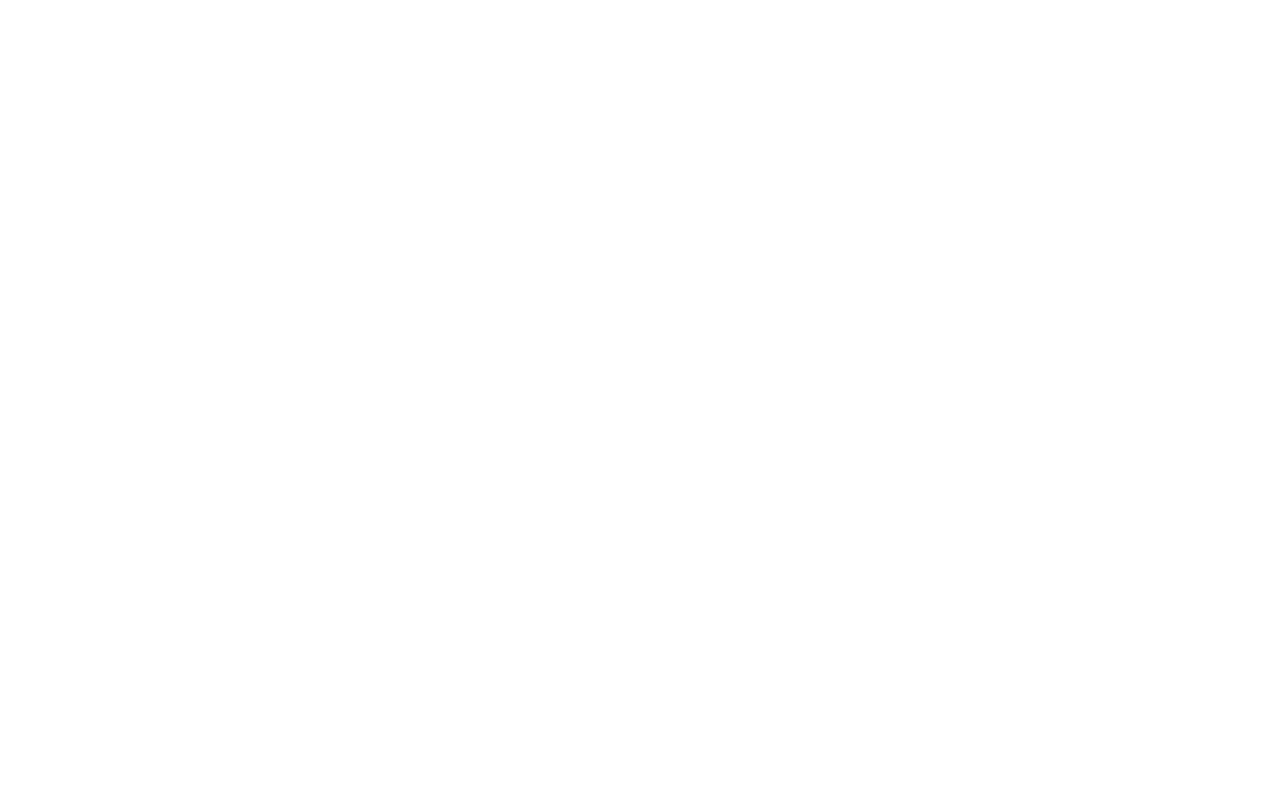
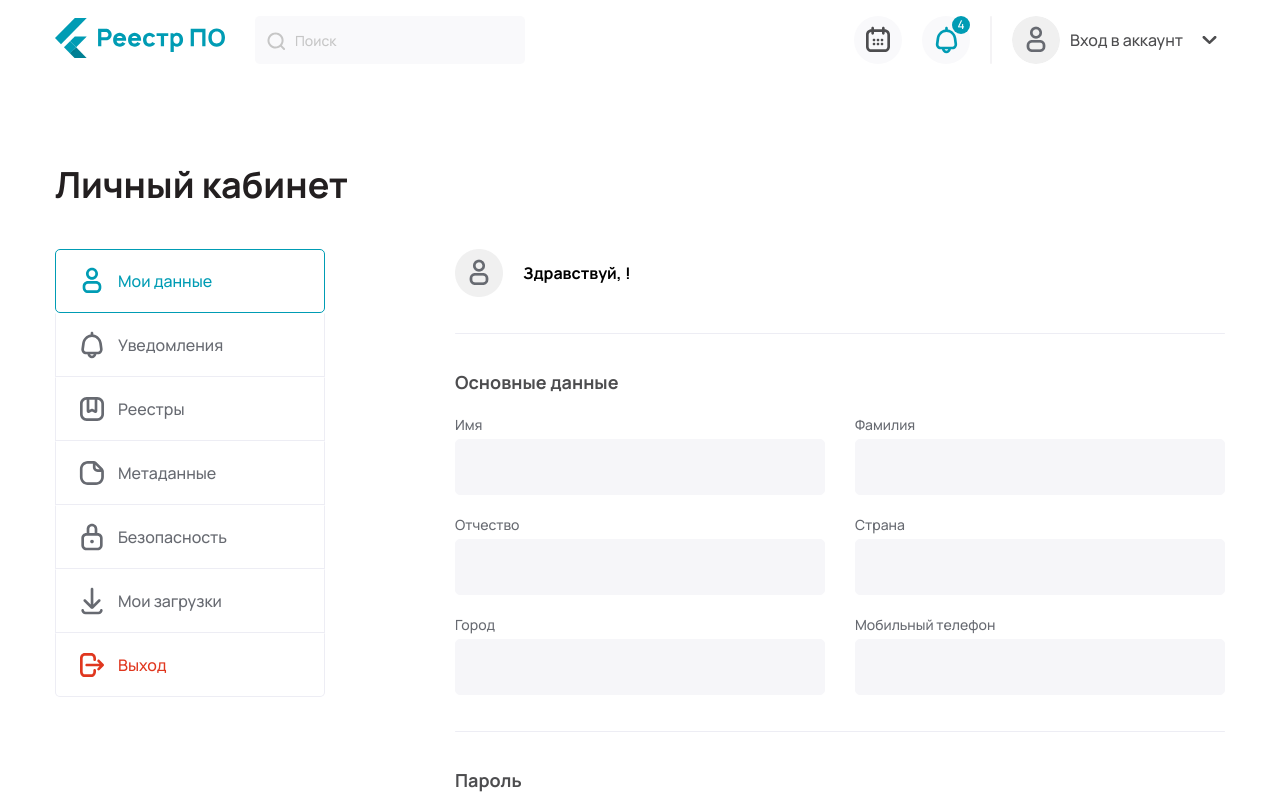
Before and after one commit to Dauhaliavets/registries-app, a React (Create React App) app in the folder registries-app/: page /profile in a window 1280 px wide. Before the commit this address had no page. Shown: the top 800 px of the page. Built offline with nearby package versions, Linux system fonts and the light colour scheme.

Commit message:
feat: add Profile, possibility change userData

```diff
--- a/registries-app/src/App.tsx
+++ b/registries-app/src/App.tsx
@@ -4,6 +4,7 @@
 import Authorization from './components/Authorization/Authorization';
 import Layout from './components/Layout/Layout';
 import HomePage from './components/HomePage/HomePage';
+import Profile from './components/Profile/Profile';
 
 function App() {
   return (
@@ -12,6 +13,7 @@
         <Route path='/' element={<Layout />}>
           <Route index element={<HomePage />} />
           <Route path='auth' element={<Authorization />} />
+          <Route path='profile' element={<Profile />} />
         </Route>
       </Routes>
     </div>
--- /dev/null
+++ b/registries-app/src/components/Profile/Profile.css
@@ -0,0 +1,146 @@
+.profile__container {
+  padding: 80px 0px;
+}
+.profile__title {
+  margin-bottom: 40px;
+}
+
+.profile__body {
+  display: flex;
+  justify-content: space-between;
+  gap: 130px;
+}
+.nav__list {
+  list-style: none;
+  display: flex;
+  flex-direction: column;
+}
+.nav__list-item {
+  padding: 20px 20px 20px 62px;
+  color: #676a71;
+  min-width: 270px;
+  border-width: 1px;
+  border-style: solid;
+  border-color: #ededf4;
+  border-top-color: transparent;
+}
+.nav__list-item:last-child {
+  border-bottom-left-radius: 5px;
+  border-bottom-right-radius: 5px;
+}
+.item-active {
+  color: #009cb4;
+  border: 1px solid #009cb4;
+  border-radius: 5px;
+}
+.nav__list-item:hover {
+  border: 1px solid #63797c;
+  border-radius: 3px;
+  cursor: pointer;
+}
+.item-data {
+  background: url('../../assets/user-round.svg') 20px center no-repeat;
+}
+.item-notif {
+  background: url('../../assets/bell-profile.svg') 20px center no-repeat;
+}
+.item-registry {
+  background: url('../../assets/note-bookmark.svg') 20px center no-repeat;
+}
+.item-meta {
+  background: url('../../assets/paper.svg') 20px center no-repeat;
+}
+.item-secur {
+  background: url('../../assets/lock-closed-II.svg') 20px center no-repeat;
+}
+.item-download {
+  background: url('../../assets/download.svg') 20px center no-repeat;
+}
+.item-exit {
+  background: url('../../assets/logout.svg') 20px center no-repeat;
+  color: #e0371f;
+}
+
+.body__content {
+  display: flex;
+  flex-direction: column;
+  gap: 36px;
+}
+.content__greeting {
+  display: flex;
+  align-items: center;
+  gap: 20px;
+}
+
+/* Form */
+.form__user-data {
+  display: flex;
+  flex-wrap: wrap;
+  flex-direction: column;
+  gap: 36px;
+}
+.form__subtitle {
+  font-style: normal;
+  font-weight: 700;
+  font-size: 18px;
+  line-height: 25px;
+  color: #4d4d4f;
+  width: 100%;
+}
+.form__user-main {
+  display: flex;
+  justify-content: space-between;
+  flex-wrap: wrap;
+  gap: 20px 30px;
+}
+.form__user-addition {
+  display: flex;
+  justify-content: space-between;
+  flex-wrap: wrap;
+  gap: 20px 30px;
+}
+.form__user-field {
+  display: flex;
+  flex-direction: column-reverse;
+  gap: 5px;
+  position: relative;
+}
+.form__user-label {
+  font-style: normal;
+  font-weight: 500;
+  font-size: 14px;
+  line-height: 19px;
+  color: #676a71;
+}
+.form__user-input {
+  padding: 17px 18px;
+  width: 370px;
+  height: 56px;
+  background-color: #f6f6f9;
+  border-radius: 5px;
+  border: 1px solid #f6f6f9;
+  outline: none;
+}
+.form__user-input:active,
+.form__user-input:focus,
+.form__user-input:visited {
+  border: 1px solid #009cb4;
+}
+.form__user-input:active + .form__user-label,
+.form__user-input:focus + .form__user-label,
+.form__user-input:visited + .form__user-label {
+  color: #009cb4;
+}
+.form__user-input::placeholder {
+  font-style: normal;
+  font-weight: 500;
+  font-size: 14px;
+  line-height: 19px;
+  color: #c6c6c6;
+}
+.form__button {
+  width: 270px;
+  height: 56px;
+  background: #009cb4;
+  border-radius: 5px;
+}
--- /dev/null
+++ b/registries-app/src/components/Profile/Profile.tsx
@@ -0,0 +1,100 @@
+import React from 'react';
+import { SubmitHandler, useForm } from 'react-hook-form';
+import { useDispatch, useSelector } from 'react-redux';
+import { authSelector, setChangedUser } from '../../redux-store/authSlice';
+import { FormValues } from '../../types';
+import './Profile.css';
+import userPhotoDefault from '../../assets/icon-user-default.png';
+import userPhoto from '../../assets/icon-user.png';
+
+export default function Profile() {
+  const { currentUser } = useSelector(authSelector);
+  const dispatch = useDispatch();
+
+  const { register, handleSubmit } = useForm<FormValues>({ mode: 'onSubmit', defaultValues: { ...currentUser } });
+
+  const onSubmit: SubmitHandler<FormValues> = (data) => {
+    dispatch(setChangedUser(data));
+  };
+
+  return (
+    <section className='profile'>
+      <div className='container'>
+        <div className='profile__container'>
+          <div className='profile__header'>
+            <h2 className='profile__title title'>Личный кабинет</h2>
+          </div>
+          <div className='profile__body'>
+            <nav className='body__nav'>
+              <ul className='nav__list'>
+                <li className='nav__list-item nav__list-item item-active item-data'>Мои данные</li>
+                <li className='nav__list-item item-notif'>Уведомления</li>
+                <li className='nav__list-item item-registry'>Реестры</li>
+                <li className='nav__list-item item-meta'>Метаданные</li>
+                <li className='nav__list-item item-secur'>Безопасность</li>
+                <li className='nav__list-item item-download'>Мои загрузки</li>
+                <li className='nav__list-item item-exit'>Выход</li>
+              </ul>
+            </nav>
+            <div className='body__content'>
+              <div className='content__greeting'>
+                <img className='greeting__photo' src={currentUser?.lastName ? userPhoto : userPhotoDefault} />
+                <h4 className='greeting__text'>Здравствуй, {currentUser?.firstName}!</h4>
+              </div>
+              <div className='divide-line'></div>
+              <form className='form__user-data' onSubmit={(e) => handleSubmit(onSubmit)(e)}>
+                <div className='form__user-main'>
+                  <h4 className='form__subtitle'>Основные данные</h4>
+                  <div className='form__user-field'>
+                    <input className='form__user-input' type='text' autoComplete='off' {...register('firstName')} />
+                    <label className='form__user-label'>Имя</label>
+                  </div>
+                  <div className='form__user-field'>
+                    <input className='form__user-input' type='text' autoComplete='off' {...register('lastName')} />
+                    <label className='form__user-label'>Фамилия</label>
+                  </div>
+                  <div className='form__user-field'>
+                    <input className='form__user-input' type='text' autoComplete='off' {...register('patronymic')} />
+                    <label className='form__user-label'>Отчество</label>
+                  </div>
+                  <div className='form__user-field'>
+                    <input className='form__user-input' type='text' autoComplete='off' {...register('country')} />
+                    <label className='form__user-label'>Страна</label>
+                  </div>
+                  <div className='form__user-field'>
+                    <input className='form__user-input' type='text' autoComplete='off' {...register('city')} />
+                    <label className='form__user-label'>Город</label>
+                  </div>
+                  <div className='form__user-field'>
+                    <input className='form__user-input' type='text' autoComplete='off' {...register('phone')} />
+                    <label className='form__user-label'>Мобильный телефон</label>
+                  </div>
+                </div>
+                <div className='divide-line'></div>
+                <div className='form__user-addition'>
+                  <h4 className='form__subtitle'>Пароль</h4>
+                  <div className='form__user-field'>
+                    <input className='form__user-input' type='password' autoComplete='off' {...register('password')} />
+                    <label className='form__user-label'>Новый пароль</label>
+                  </div>
+                  <div className='form__user-field'>
+                    <input
+                      className='form__user-input'
+                      type='password'
+                      autoComplete='off'
+                      {...register('repeatPassword')}
+                    />
+                    <label className='form__user-label'>Подтверждение пароля</label>
+                  </div>
+                </div>
+                <div className='divide-line'></div>
+                <input className='form__button' type='submit' value='Сохранить' />
+              </form>
+            </div>
+          </div>
+        </div>
+      </div>
+      <div className='divide-line'></div>
+    </section>
+  );
+}
--- a/registries-app/src/redux-store/authSlice.ts
+++ b/registries-app/src/redux-store/authSlice.ts
@@ -15,10 +15,13 @@
       state.currentUser = payload.payload;
       state.isAuth = true;
     },
+    setChangedUser: (state, payload) => {
+      state.currentUser = payload.payload;
+    }
   },
 });
 
-export const { setLogIn } = authSlice.actions;
+export const { setLogIn, setChangedUser } = authSlice.actions;
 
 export const authSelector = (state: RootState) => state.auth;
 
```
Also changed, not shown: registries-app/src/types.d.ts (+8 -1 lines).
